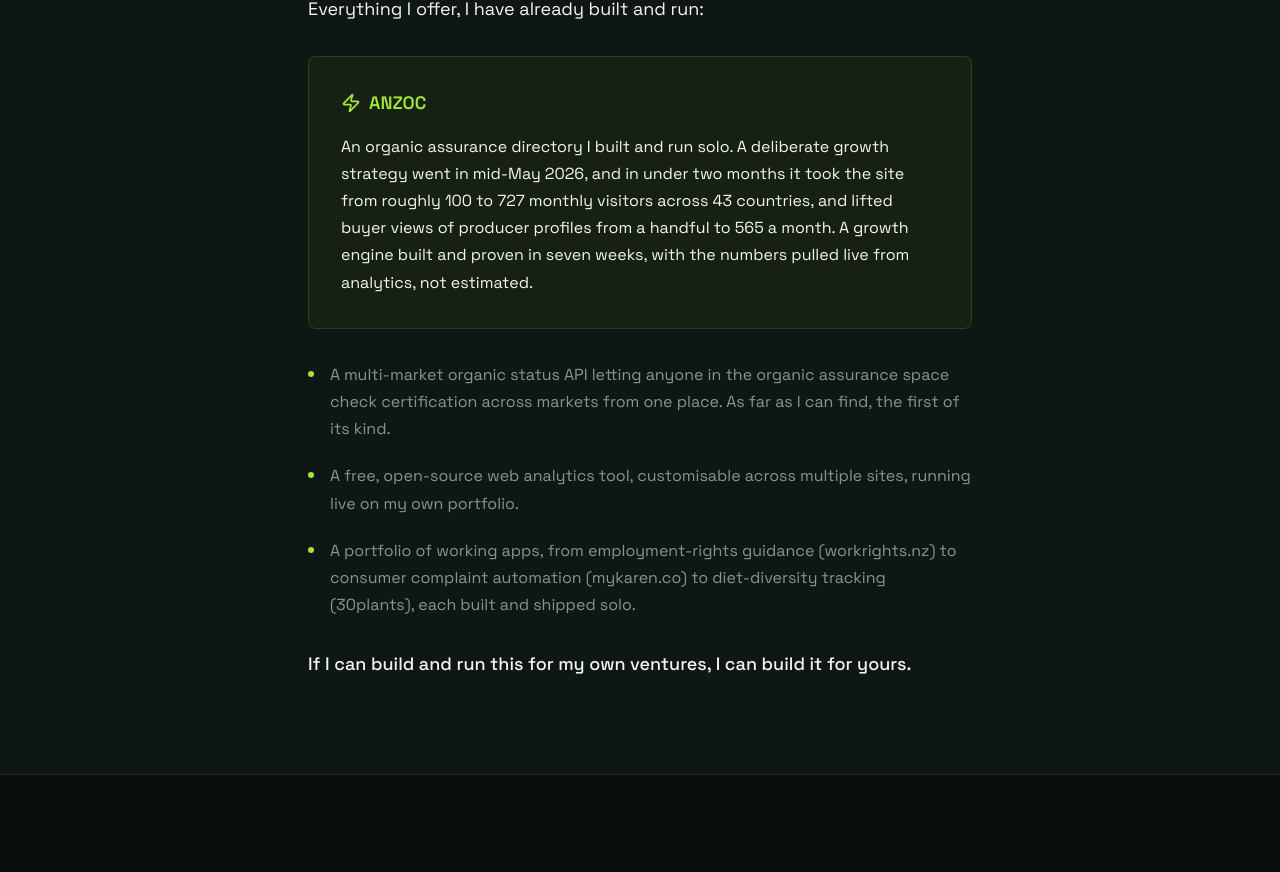
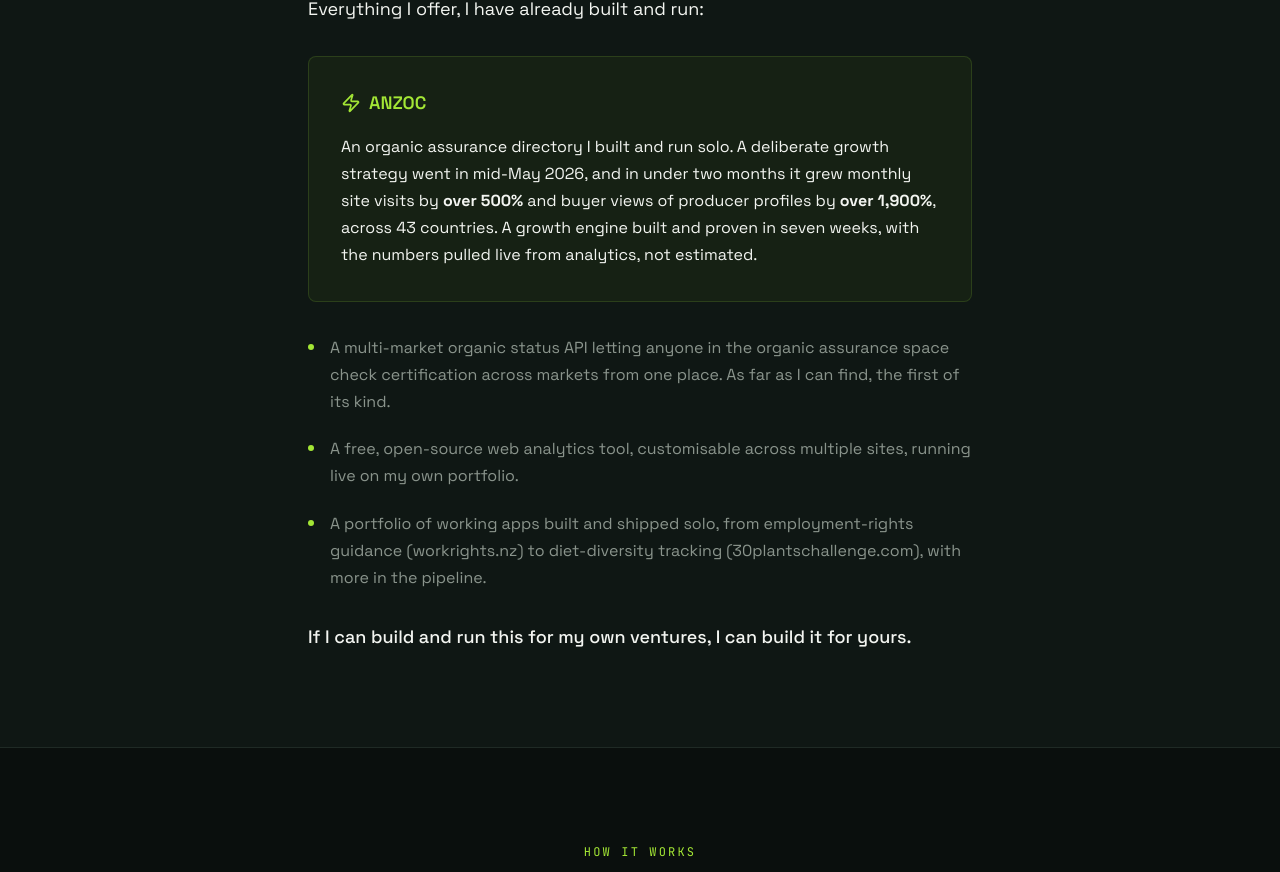
Before and after one commit to Greenback-nz/greenback-impact-launch, a React (Vite) app: page /consultancy in a window 1280 px wide. Shown: the part 2000-2872 px from the top of the page. Built offline with nearby package versions, Linux system fonts and the light colour scheme.

Commit message:
Update consultancy proof stats to percentages, fix mykaren overclaim
- ANZOC stats now show 500%/1,900% growth instead of raw numbers
- Remove mykaren.co (not yet live), add 30plantschallenge.com URL

Co-Authored-By: Claude Opus 4.6 <noreply@anthropic.com>

```diff
--- a/src/pages/Consultancy.tsx
+++ b/src/pages/Consultancy.tsx
@@ -111,7 +111,7 @@ const packages = [
 const proofBullets = [
   "A multi-market organic status API letting anyone in the organic assurance space check certification across markets from one place. As far as I can find, the first of its kind.",
   "A free, open-source web analytics tool, customisable across multiple sites, running live on my own portfolio.",
-  "A portfolio of working apps, from employment-rights guidance (workrights.nz) to consumer complaint automation (mykaren.co) to diet-diversity tracking (30plants), each built and shipped solo.",
+  "A portfolio of working apps built and shipped solo, from employment-rights guidance (workrights.nz) to diet-diversity tracking (30plantschallenge.com), with more in the pipeline.",
 ];
 
 const Consultancy = () => {
@@ -253,7 +253,7 @@ const Consultancy = () => {
                 <h3 className="text-lg font-semibold" style={{ color: "#a3e635" }}>ANZOC</h3>
               </div>
               <p className="text-sm md:text-base" style={{ color: "#f3f5f1", lineHeight: 1.7 }}>
-                An organic assurance directory I built and run solo. A deliberate growth strategy went in mid-May 2026, and in under two months it took the site from roughly 100 to 727 monthly visitors across 43 countries, and lifted buyer views of producer profiles from a handful to 565 a month. A growth engine built and proven in seven weeks, with the numbers pulled live from analytics, not estimated.
+                An organic assurance directory I built and run solo. A deliberate growth strategy went in mid-May 2026, and in under two months it grew monthly site visits by <strong>over 500%</strong> and buyer views of producer profiles by <strong>over 1,900%</strong>, across 43 countries. A growth engine built and proven in seven weeks, with the numbers pulled live from analytics, not estimated.
               </p>
             </div>
           </FadeIn>
```
